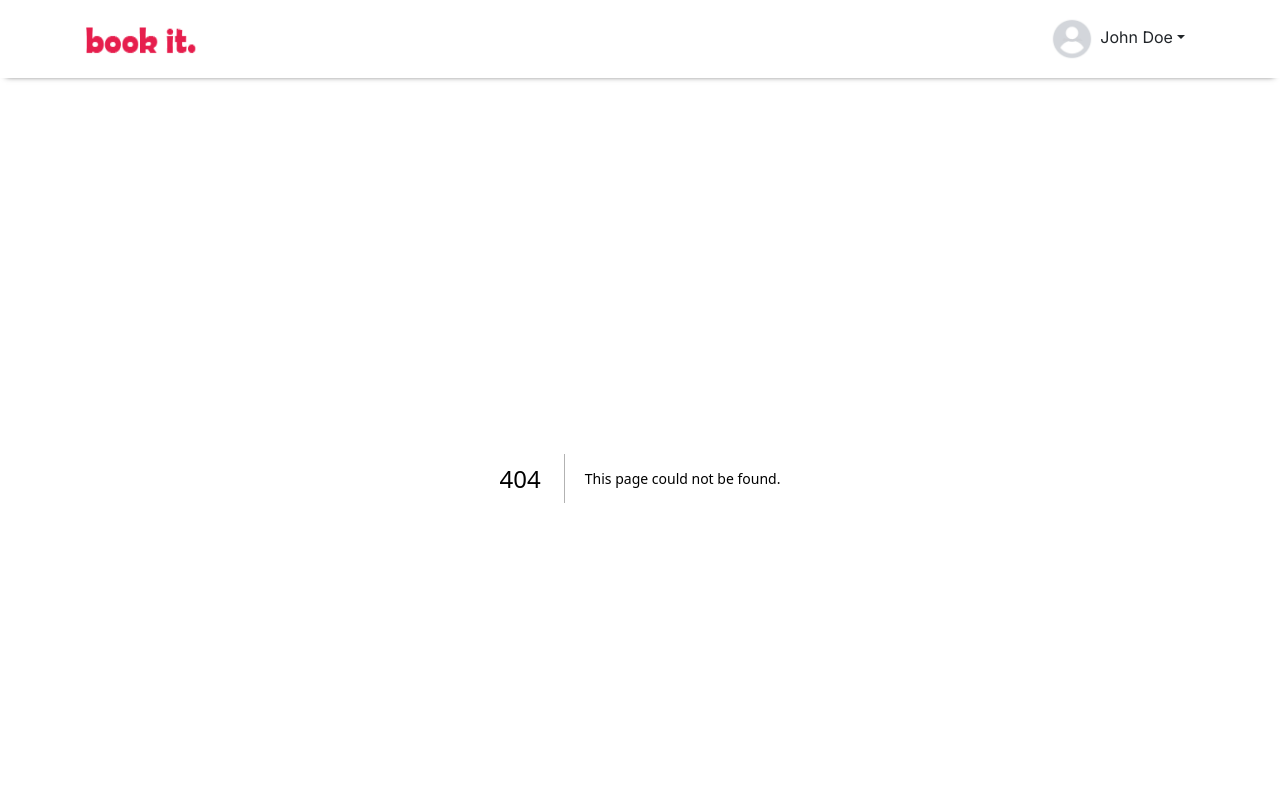
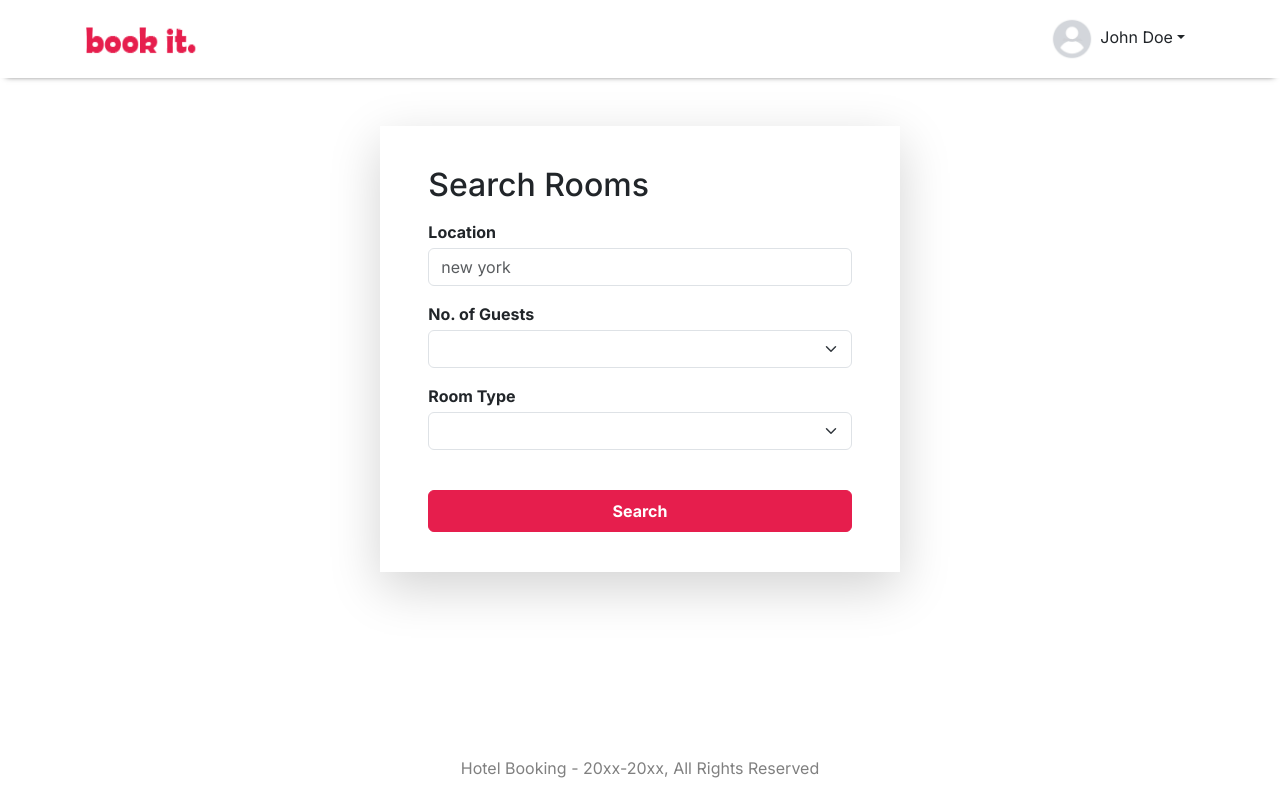
Before and after one commit to Yasu1025/hotel-booking, a Next.js app: page /search in a window 1280 px wide. Before the commit this address had no page. Shown: the top 800 px of the page. Built offline with nearby package versions, Linux system fonts and the light colour scheme.

Commit message:
[Feature] Search

```diff
--- /dev/null
+++ b/app/search/page.tsx
@@ -0,0 +1,12 @@
+import SearchForm from '@/components/search/SearchForm'
+import React from 'react'
+
+export const metadata = {
+  title: 'Search - Hotel Booking',
+}
+
+const SearchPage = () => {
+  return <SearchForm />
+}
+
+export default SearchPage
--- /dev/null
+++ b/components/search/SearchForm.tsx
@@ -0,0 +1,95 @@
+'use client'
+
+import { useRouter } from 'next/navigation'
+import React, { useState } from 'react'
+
+const SearchForm = () => {
+  const router = useRouter()
+  const [location, setLocation] = useState('')
+  const [numOfGuests, setNumOfGuests] = useState('')
+  const [category, setCategory] = useState('')
+
+  const onSubmitHandler = (e: React.FormEvent<HTMLFormElement>) => {
+    e.preventDefault()
+
+    const queryStr = [
+      location && `location=${encodeURIComponent(location)}`,
+      numOfGuests && `guests=${encodeURIComponent(numOfGuests)}`,
+      category && `category=${encodeURIComponent(category)}`,
+    ]
+      .filter(Boolean)
+      .join('&')
+
+    router.push(`/?${queryStr}`)
+  }
+
+  return (
+    <div className='row wrapper mt-5'>
+      <div className='col-10 col-lg-5'>
+        <form className='shadow-lg' action='#' onSubmit={onSubmitHandler}>
+          <h2 className='mb-3'>Search Rooms</h2>
+          <div className='form-group mt-3'>
+            <label htmlFor='location_field' className='mb-1'>
+              {' '}
+              Location{' '}
+            </label>
+            <input
+              type='text'
+              className='form-control'
+              id='location_field'
+              placeholder='new york'
+              value={location}
+              onChange={e => setLocation(e.target.value)}
+            />
+          </div>
+
+          <div className='form-group mt-3'>
+            <label htmlFor='guest_field' className='mb-1'>
+              {' '}
+              No. of Guests{' '}
+            </label>
+            <select
+              className='form-select'
+              id='guest_field'
+              value={numOfGuests}
+              onChange={e => setNumOfGuests(e.target.value)}
+            >
+              <option></option>
+              {[1, 2, 3, 4, 5, 6].map(num => (
+                <option value={num} key={`opt-${num}`}>
+                  {num}
+                </option>
+              ))}
+            </select>
+          </div>
+
+          <div className='form-group mt-3'>
+            <label htmlFor='room_type_field' className='mb-1'>
+              {' '}
+              Room Type{' '}
+            </label>
+            <select
+              className='form-select'
+              id='room_type_field'
+              value={category}
+              onChange={e => setCategory(e.target.value)}
+            >
+              <option></option>
+              {['King', 'Single', 'Twins'].map(cate => (
+                <option value={cate} key={`cate-${cate}`}>
+                  {cate}
+                </option>
+              ))}
+            </select>
+          </div>
+
+          <button type='submit' className='btn form-btn w-100 py-2'>
+            Search
+          </button>
+        </form>
+      </div>
+    </div>
+  )
+}
+
+export default SearchForm
```
Also changed, not shown: components/Home.tsx (+11 -3 lines).
